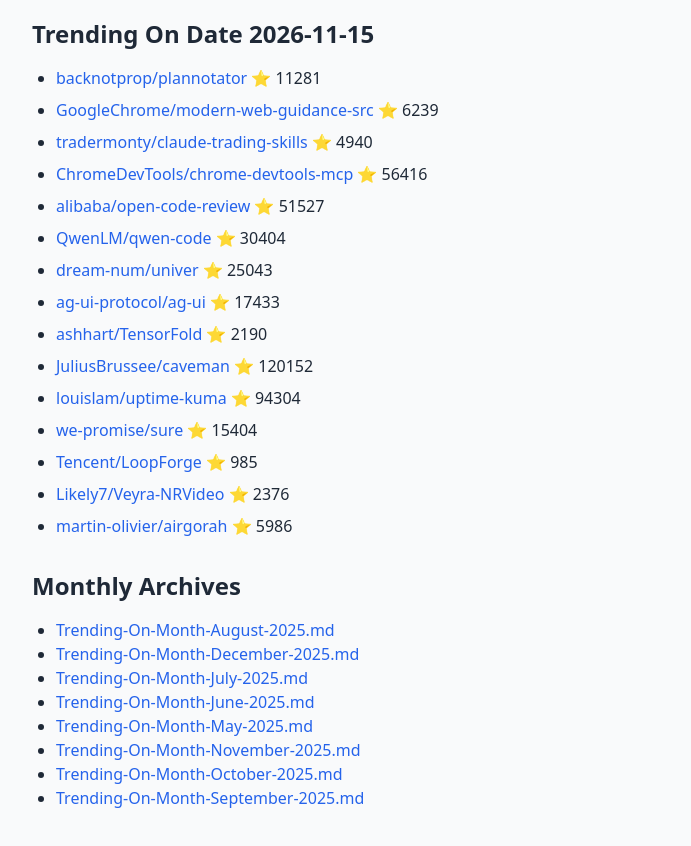
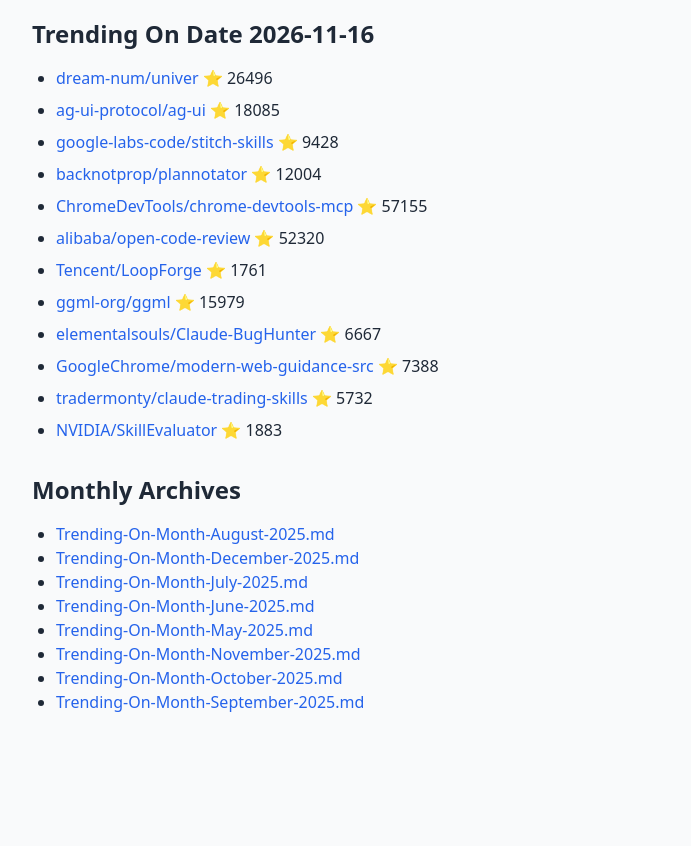
Before and after one commit to maheshndev/Trending-Repositories, a plain HTML site: page index.html in a window 1280 px wide. Shown: the part 70-916 px from the top of the page, without its empty margins (160-851 px from the left). After the commit the page ends 832 px from the top, so only its background shows below. Drawn offline with nearby package versions, Linux system fonts and the light colour scheme.

Commit message:
Daily trending update 2026-11-16

```diff
--- a/index.html
+++ b/index.html
@@ -9,23 +9,20 @@
 <body class="bg-gray-50 text-gray-800 p-6">
 <div class="max-w-4xl mx-auto">
 <h1 class="text-4xl font-bold mb-6">GitHub Daily Trending Repositories</h1>
-<h2 class='text-2xl font-bold mt-6 mb-4'>Trending On Date 2026-11-15</h2>
+<h2 class='text-2xl font-bold mt-6 mb-4'>Trending On Date 2026-11-16</h2>
 <ul class='list-disc ml-6 mb-6'>
-<li class='mb-2'><a href='https://github.com/backnotprop/plannotator' class='text-blue-600 hover:underline'>backnotprop/plannotator</a> ⭐ 11281</li>
-<li class='mb-2'><a href='https://github.com/GoogleChrome/modern-web-guidance-src' class='text-blue-600 hover:underline'>GoogleChrome/modern-web-guidance-src</a> ⭐ 6239</li>
-<li class='mb-2'><a href='https://github.com/tradermonty/claude-trading-skills' class='text-blue-600 hover:underline'>tradermonty/claude-trading-skills</a> ⭐ 4940</li>
-<li class='mb-2'><a href='https://github.com/ChromeDevTools/chrome-devtools-mcp' class='text-blue-600 hover:underline'>ChromeDevTools/chrome-devtools-mcp</a> ⭐ 56416</li>
-<li class='mb-2'><a href='https://github.com/alibaba/open-code-review' class='text-blue-600 hover:underline'>alibaba/open-code-review</a> ⭐ 51527</li>
-<li class='mb-2'><a href='https://github.com/QwenLM/qwen-code' class='text-blue-600 hover:underline'>QwenLM/qwen-code</a> ⭐ 30404</li>
-<li class='mb-2'><a href='https://github.com/dream-num/univer' class='text-blue-600 hover:underline'>dream-num/univer</a> ⭐ 25043</li>
-<li class='mb-2'><a href='https://github.com/ag-ui-protocol/ag-ui' class='text-blue-600 hover:underline'>ag-ui-protocol/ag-ui</a> ⭐ 17433</li>
-<li class='mb-2'><a href='https://github.com/ashhart/TensorFold' class='text-blue-600 hover:underline'>ashhart/TensorFold</a> ⭐ 2190</li>
-<li class='mb-2'><a href='https://github.com/JuliusBrussee/caveman' class='text-blue-600 hover:underline'>JuliusBrussee/caveman</a> ⭐ 120152</li>
-<li class='mb-2'><a href='https://github.com/louislam/uptime-kuma' class='text-blue-600 hover:underline'>louislam/uptime-kuma</a> ⭐ 94304</li>
-<li class='mb-2'><a href='https://github.com/we-promise/sure' class='text-blue-600 hover:underline'>we-promise/sure</a> ⭐ 15404</li>
-<li class='mb-2'><a href='https://github.com/Tencent/LoopForge' class='text-blue-600 hover:underline'>Tencent/LoopForge</a> ⭐ 985</li>
-<li class='mb-2'><a href='https://github.com/Likely7/Veyra-NRVideo' class='text-blue-600 hover:underline'>Likely7/Veyra-NRVideo</a> ⭐ 2376</li>
-<li class='mb-2'><a href='https://github.com/martin-olivier/airgorah' class='text-blue-600 hover:underline'>martin-olivier/airgorah</a> ⭐ 5986</li>
+<li class='mb-2'><a href='https://github.com/dream-num/univer' class='text-blue-600 hover:underline'>dream-num/univer</a> ⭐ 26496</li>
+<li class='mb-2'><a href='https://github.com/ag-ui-protocol/ag-ui' class='text-blue-600 hover:underline'>ag-ui-protocol/ag-ui</a> ⭐ 18085</li>
+<li class='mb-2'><a href='https://github.com/google-labs-code/stitch-skills' class='text-blue-600 hover:underline'>google-labs-code/stitch-skills</a> ⭐ 9428</li>
+<li class='mb-2'><a href='https://github.com/backnotprop/plannotator' class='text-blue-600 hover:underline'>backnotprop/plannotator</a> ⭐ 12004</li>
+<li class='mb-2'><a href='https://github.com/ChromeDevTools/chrome-devtools-mcp' class='text-blue-600 hover:underline'>ChromeDevTools/chrome-devtools-mcp</a> ⭐ 57155</li>
+<li class='mb-2'><a href='https://github.com/alibaba/open-code-review' class='text-blue-600 hover:underline'>alibaba/open-code-review</a> ⭐ 52320</li>
+<li class='mb-2'><a href='https://github.com/Tencent/LoopForge' class='text-blue-600 hover:underline'>Tencent/LoopForge</a> ⭐ 1761</li>
+<li class='mb-2'><a href='https://github.com/ggml-org/ggml' class='text-blue-600 hover:underline'>ggml-org/ggml</a> ⭐ 15979</li>
+<li class='mb-2'><a href='https://github.com/elementalsouls/Claude-BugHunter' class='text-blue-600 hover:underline'>elementalsouls/Claude-BugHunter</a> ⭐ 6667</li>
+<li class='mb-2'><a href='https://github.com/GoogleChrome/modern-web-guidance-src' class='text-blue-600 hover:underline'>GoogleChrome/modern-web-guidance-src</a> ⭐ 7388</li>
+<li class='mb-2'><a href='https://github.com/tradermonty/claude-trading-skills' class='text-blue-600 hover:underline'>tradermonty/claude-trading-skills</a> ⭐ 5732</li>
+<li class='mb-2'><a href='https://github.com/NVIDIA/SkillEvaluator' class='text-blue-600 hover:underline'>NVIDIA/SkillEvaluator</a> ⭐ 1883</li>
 </ul>
 
 <h2 class='text-2xl font-bold mt-8 mb-4'>Monthly Archives</h2>
```
Also changed, not shown: old/November-2026.html (+13 -16 lines), 1 other file.
